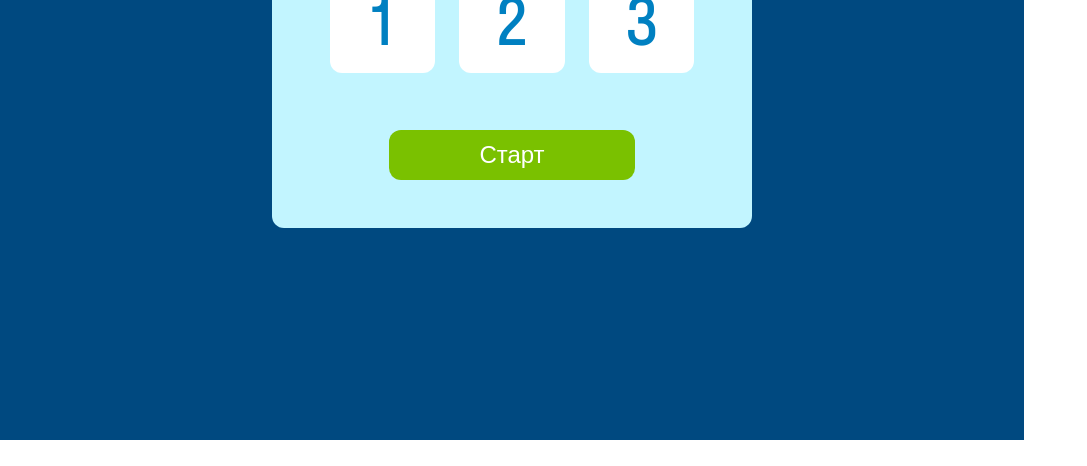
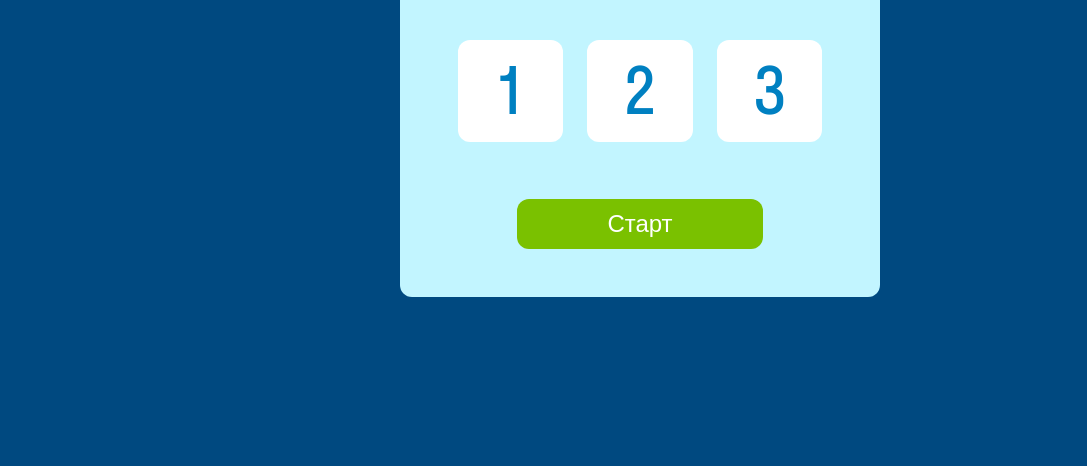
Before and after one commit to Bonds95/cards, a website: page index.html in a window 1280 px wide. Shown: the part 334-800 px from the top of the page, without its empty margins (0-1087 px from the left). Drawn offline with Linux system fonts and the light colour scheme.

Commit message:
правки для stylelint

```diff
--- a/package.json
+++ b/package.json
@@ -18,6 +18,8 @@
         "prettier": "^3.0.0",
         "stylelint": "^15.10.1",
         "stylelint-config-standard": "^34.0.0",
-        "stylelint-prettier": "^4.0.0"
+        "stylelint-prettier": "^4.0.0",
+        "webpack": "^5.88.1",
+        "webpack-cli": "^5.1.4"
     }
 }
--- a/style.scss
+++ b/style.scss
@@ -14,19 +14,23 @@
 
 body {
     font-family: StratosSkyeng;
+    height: 100vh;
+    display: flex;
+    justify-content: center;
+    align-items: center;
+    background-color: #004980;
 }
 
-.container {
-    background-color: #004980;
-    min-height: 774px;
-    width: 1024px;
-}
+// .container {
+
+//     min-height: 774px;
+//     width: 1024px;
+// }
 
 .cards {
-    max-width: 480px;
+    width: 480px;
     min-height: 459px;
     margin: auto;
-    padding-top: 100px;
 }
 
 .modal {
```
Also changed, not shown: .stylelintrc.json (added), .stylelintrc.yaml (deleted), style.css, 2 other files.
